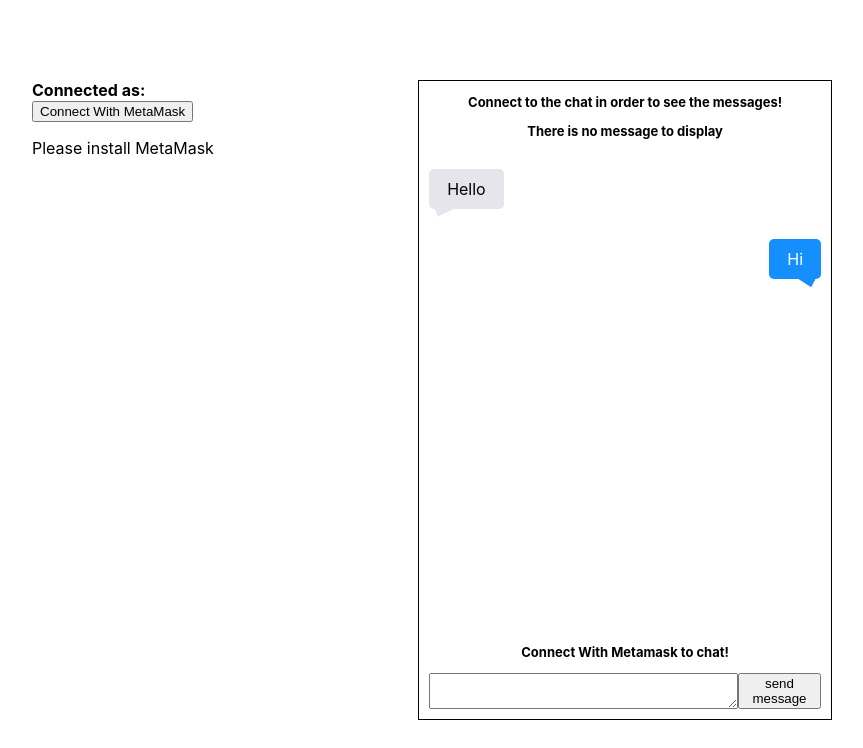
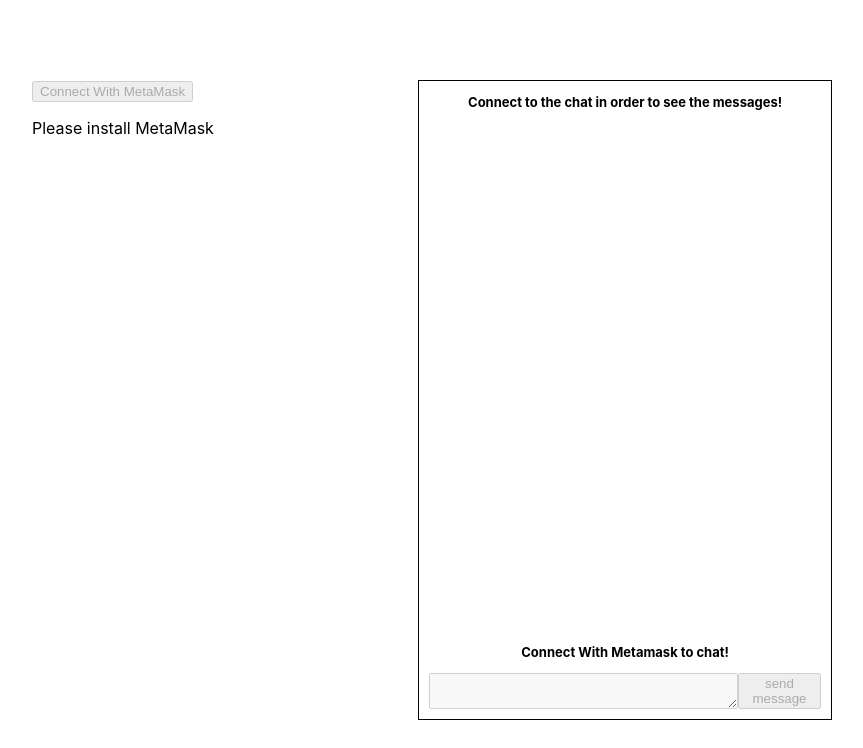
Before and after one commit to team-infinikorn/web3-chat, a React (Create React App) app: page / in a window 1280 px wide. Shown: the top 748 px of the page, without its empty margins (208-1071 px from the left). Built offline with nearby package versions, Linux system fonts and the light colour scheme.

Commit message:
add validation and checks

```diff
--- a/src/App.tsx
+++ b/src/App.tsx
@@ -1,12 +1,16 @@
+import React, { useState } from "react";
 import './App.css';
 import Chat from "./components/Chat";
 import Sidebar from "./components/Sidebar";
 
 function App() {
+  const contractAddress = "[CONTACT_ADDRESS]";
+  const [account, setAccount] = useState<string>();
+
   return (
     <div className="App">
-      <Sidebar />
-      <Chat />
+      <Sidebar setAccount={setAccount} account={account} />
+      <Chat account={account} chatContract={undefined} />
     </div>
   );
 }
--- a/src/components/Chat.tsx
+++ b/src/components/Chat.tsx
@@ -1,33 +1,57 @@
-const Chat = () => {
+import React, { useState } from "react";
+import ChatMessage from "./ChatMessage";
+
+interface Props {
+  account?: string;
+  chatContract: undefined;
+}
+interface Message {
+  address: string;
+  date: string;
+  content: string;
+}
+
+const Chat = ({ account, chatContract }: Props) => {
+  const [textareaContent, setTextareaContent] = useState("");
+  const [txnStatus, setTxnStatus] = useState<string | null>(null);
+  const [messages, setMessages] = useState<Message[]>();
 
   return (
     <div className="chat">
       <div className="chat__messages">
-        <p className="state-message">
-          Connect to the chat in order to see the messages!
-        </p>
-        <p className="state-message">There is no message to display</p>
-        <div className="chat__row">
-          <div className="chat__bubble left">
-            <div className="chat__message left">
-              Hello
-            </div>
-          </div>
-        </div>
-        <div className="chat__row">
-          <div className="chat__bubble right">
-            <div className="chat__message right">
-              Hi
-            </div>
-          </div>
-        </div>
+      {!chatContract && (
+          <p className="state-message">
+            Connect to the chat in order to see the messages!
+          </p>
+        )}
+        {account && messages && messages.length === 0 && (
+          <p className="state-message">There is no message to display</p>
+        )}
+        {messages &&
+          messages.length > 0 &&
+          messages.map((m, i) => (
+            <ChatMessage
+              key={i}
+              ownMessage={m.address === account}
+              address={m.address}
+              message={m.content}
+            />
+          ))}
       </div>
       <div className="chat__actions-wrapper">
-        <p className="state-message">Connect With Metamask to chat!</p>
+        {!account && (
+          <p className="state-message">Connect With Metamask to chat!</p>
+        )}
         <div className="chat__input">
-          <textarea></textarea>
-          <button>
-            {"send message"}
+          <textarea
+            disabled={!!txnStatus || !account}
+            value={textareaContent}
+            onChange={(e) => {
+              setTextareaContent(e.target.value);
+            }}
+          ></textarea>
+          <button disabled={!!txnStatus || !account}>
+            {txnStatus || "send message"}
           </button>
         </div>
       </div>
--- /dev/null
+++ b/src/components/ChatMessage.tsx
@@ -0,0 +1,22 @@
+interface Props {
+  ownMessage?: boolean;
+  address: string;
+  message: string;
+}
+
+const ChatMessage = ({ ownMessage, address, message }: Props) => {
+  const bubblePosition = ownMessage ? "right" : "left";
+  return (
+    <div className="chat__row">
+      {!ownMessage && <small>{address}</small>}
+      <div className={["chat__bubble", bubblePosition].join(" ")}>
+        <div className={["chat__message", bubblePosition].join(" ")}>
+          {ownMessage}
+          {message}
+        </div>
+      </div>
+    </div>
+  );
+};
+
+export default ChatMessage;
--- a/src/components/Sidebar.tsx
+++ b/src/components/Sidebar.tsx
@@ -1,15 +1,27 @@
-const Sidebar = () => {
+import React from "react";
+interface Props {
+  setAccount: React.Dispatch<React.SetStateAction<string | undefined>>;
+  account?: string;
+}
+
+const Sidebar = ({ setAccount, account }: Props) => {
+  const isMetaMaskInstalled = false;
 
   return (
     <div className="sidebar">
+      {account && (
         <>
           <b>Connected as:</b>
           <br />
+          <small>{account}</small>
         </>
-      <button>
+      )}
+      {!account && (
+        <button disabled={!isMetaMaskInstalled}>
           Connect With MetaMask
         </button>
-      <p>Please install MetaMask</p>
+      )}
+      {!isMetaMaskInstalled && <p>Please install MetaMask</p>}
     </div>
   );
 };
```
Lines whose indentation alone changed are shown as unchanged.
